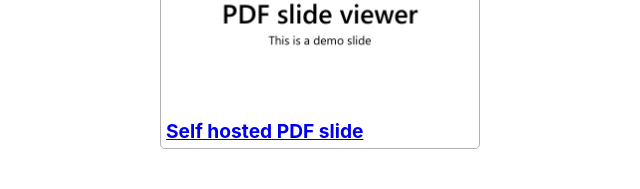
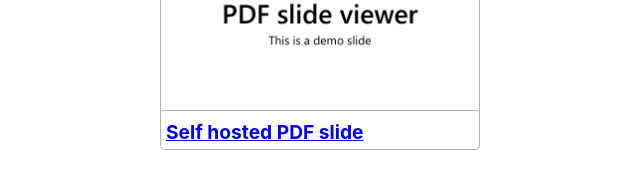
Before and after one commit to honai/pdf-slide-viewer-generator, a Jekyll site: the page built from index.md, in a window 1280 px wide. Shown: the part 159-348 px from the top of the page, without its empty margins (0-640 px from the left). Built offline with Jekyll 4.4.1, drawn with Linux system fonts in a browser that asks for light colours.

Commit message:
Fix slide card sty

```diff
--- a/_sass/components/_slide-card.scss
+++ b/_sass/components/_slide-card.scss
@@ -1,11 +1,13 @@
 .slide-card {
   --radius: 5px;
+  --border: 1px solid rgba(0, 0, 0, 0.3);
   border-radius: var(--radius);
-  border: 1px solid rgba(0, 0, 0, 0.3);
+  border: var(--border);
   display: flex;
   flex-flow: column nowrap;
   > .thumb > img {
     border-radius: var(--radius) var(--radius) 0 0;
+    border-bottom: var(--border);
     width: 100%;
     height: auto;
   }
```
